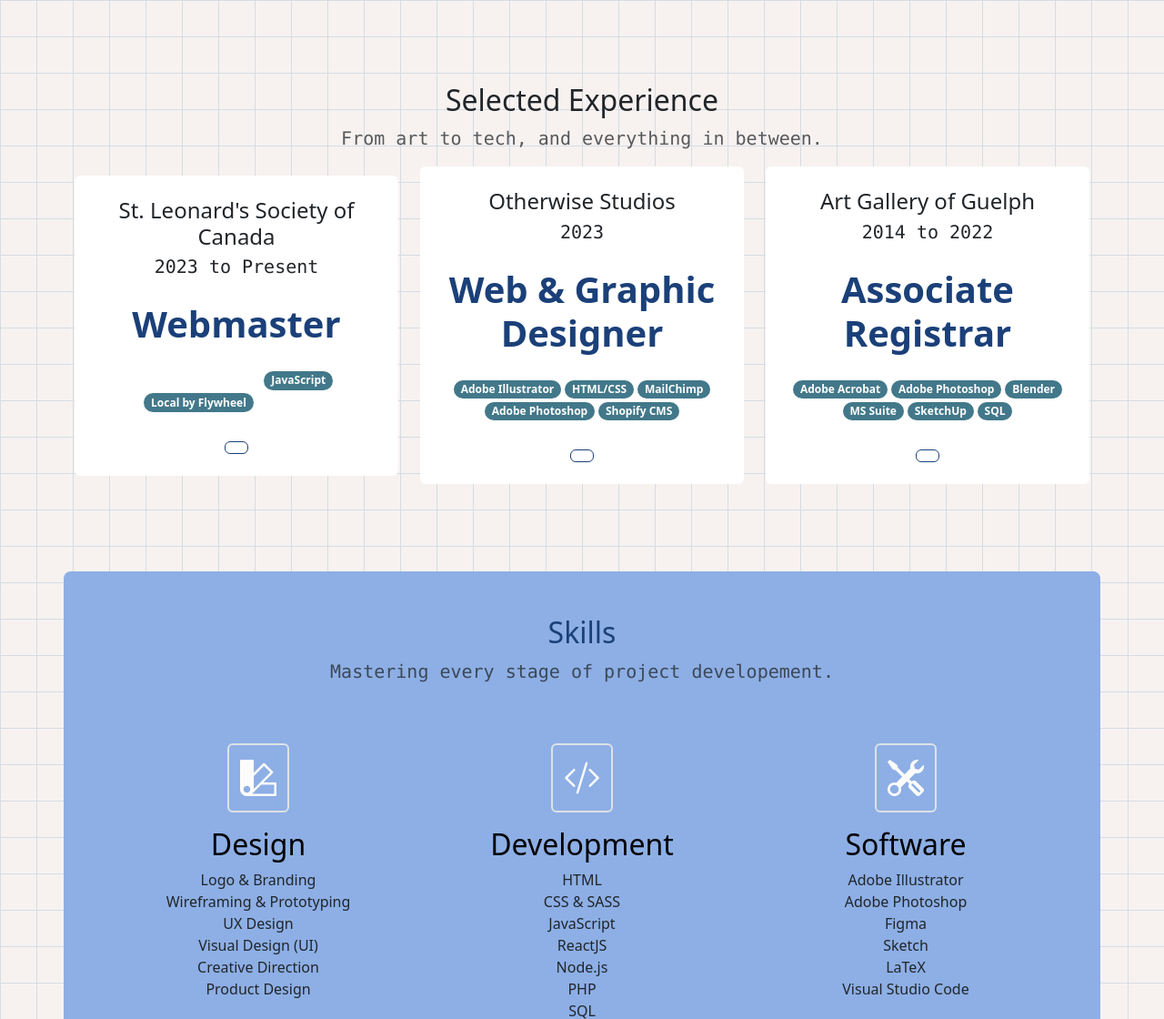
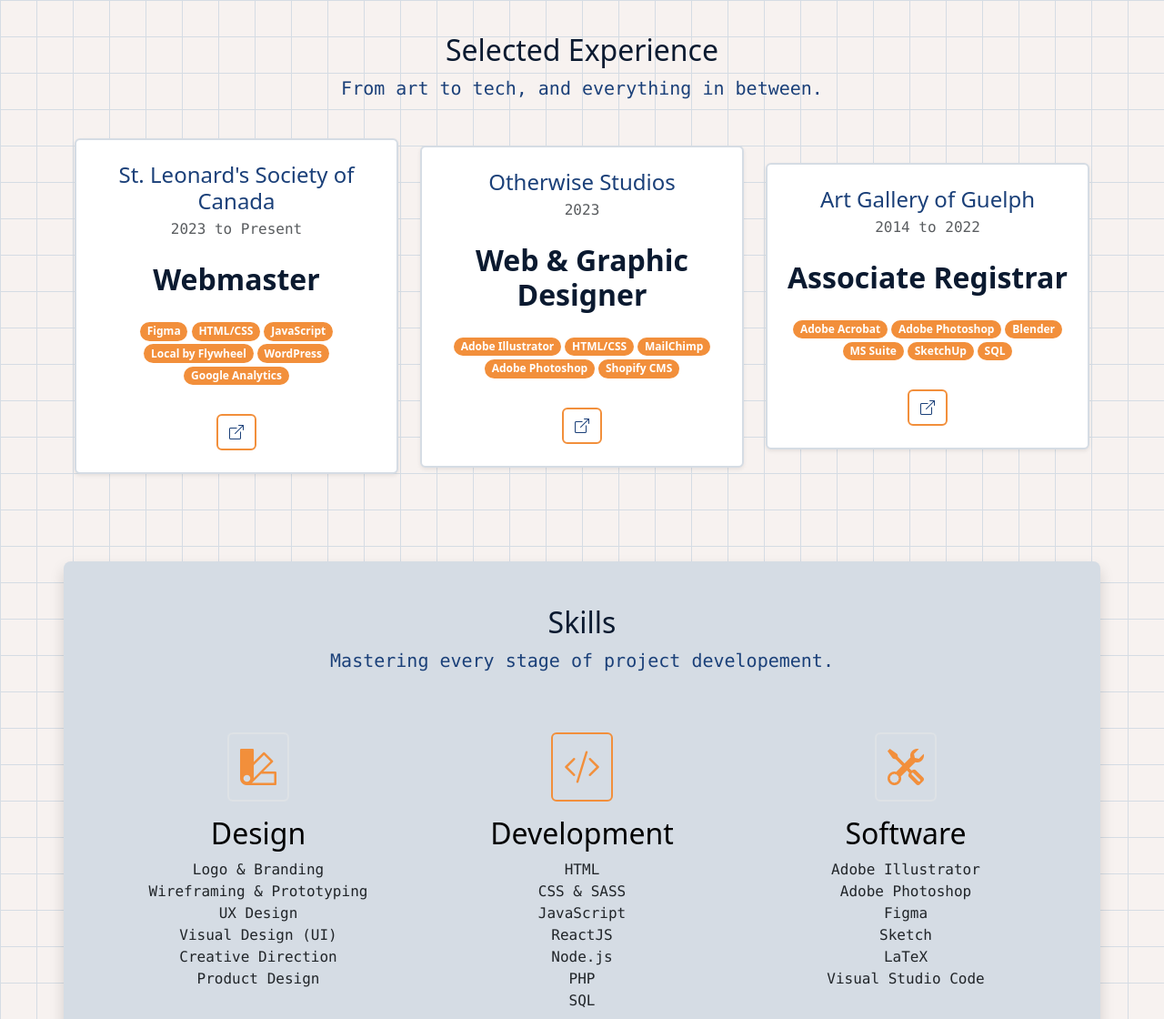
Before and after one commit to daggettt/bootstrap-portfolio, a website: page index.html in a window 1280 px wide. Shown: the part 1680-2800 px from the top of the page at 91% size. Drawn offline with nearby package versions, Linux system fonts and the light colour scheme.

Commit message:
Add more styles and bg for #projects section

```diff
--- a/index.html
+++ b/index.html
@@ -94,7 +94,7 @@
           </div>
 
         <!--CV Download-->
-          <a href="#" class="btn btn-cta text-stone my-6" role="button" type="download">
+          <a href="#" class="btn btn-cta text-stone my-6 shadow-sm" role="button" type="download">
             <i class="bi bi-download fs-4 font-monospace">&nbsp;Resume</i>
           </a>
 
@@ -111,7 +111,7 @@
 
     <!--About Section-->
     <section id="about" class="mt-5">
-      <div class="container-lg bg-sky p-5 rounded-3">
+      <div class="container-lg bg-powder p-5 rounded-3 shadow">
         <div class="text-center">
           <h2 class="text-primary-emphasis">About Me</h2>
           <p class="lead text-primary font-monospace">From art historian to web wizard.</p>
@@ -119,7 +119,7 @@
         <div class="row row-cols-1 row-cols-md-2 align-items-md-center g-5 py-5">
           <!--Left: Icons -->
           <div class="col">
-            <h2 class="fw-bold text-primary-emphasis pb-4">Education</h2>
+
             <div class="row row-cols-1 row-cols-sm-2 g-4">
               <!--Web management-->
               <div class="col d-flex flex-column">
@@ -129,7 +129,7 @@
                   </button>
                 </div>
                 <h4 class="fw-semibold mb-0 text-body-emphasis py-3">Web Management & Graphic Design</h4>
-                <p class="text-body-primary"><span class="badge rounded-pill text-bg-primary">Micro-credential</span>&nbsp;Prepr</p>
+                <p class="text-body-primary fw-medium"><span class="badge rounded-pill text-bg-primary">Micro-credential</span>&nbsp;Prepr</p>
                 <p class="text-muted font-monospace">2023</p>
               </div>
               <!--Masters-->
@@ -140,7 +140,7 @@
                   </button>
                 </div>
                 <h4 class="fw-semibold mb-0 text-body-emphasis py-3">Art History & Visual Culture</h4>
-                <p class="text-body-primary"><span class="badge rounded-pill text-bg-primary">Masters Degree</span>&nbsp;University of Guelph</p>
+                <p class="text-body-primary fw-medium"><span class="badge rounded-pill text-bg-primary">Masters Degree</span>&nbsp;University of Guelph</p>
                 <p class="text-muted font-monospace">2018 - 2020</p>
               </div>
               <!--Google-->
@@ -151,18 +151,18 @@
                   </button>
                 </div>
                 <h4 class="fw-semibold mb-0 text-body-emphasis py-3">Digital Marketing & E-Commerce</h4>
-                <p class="text-body-primary"><span class="badge rounded-pill text-bg-primary">Certificate</span>&nbsp; Google</p>
+                <p class="text-body-primary fw-medium"><span class="badge rounded-pill text-bg-primary">Certificate</span>&nbsp; Google</p>
                 <p class="text-muted font-monospace">2023 to Present</p>
               </div>
               <!---->
               <div class="col d-flex flex-column">
                 <div class="feature-icon-small d-inline-flex align-items-center justify-content-start fs-4">
                   <button class="btn btn-outline-cta  bg-cta rounded-5 border border-2">
-                    <i class="bi bi-tools text-stone rounded-5 fs-4"></i>
+                    <i class="bi bi-palette text-stone rounded-5 fs-4"></i>
                   </button>
                 </div>
                 <h4 class="fw-semibold mb-0 text-body-emphasis py-3">Studio Art & Visual Culture Studies</h4>
-                <p class="text-body-primary"><span class="badge rounded-pill text-bg-primary">Bachelor's Degree</span>&nbsp;University of Guelph</p>
+                <p class="text-body-primary fw-medium"><span class="badge rounded-pill text-bg-primary">Bachelor's Degree</span>&nbsp;University of Guelph</p>
                 <p class="text-muted font-monospace">2013 - 2017</p>
               </div>
             </div>
@@ -170,11 +170,14 @@
           </div>
           <!--Right: About Me description-->
           <div class="col d-flex flex-column align-items-end gap-2">
-            <h2 class="fw-bold text-body-emphasis">By combining my affinity for design with my fascination of programming, I facilitate web projects from ideation to implementation.</h2>
-            <p class="text-body-secondary">With over a decade of professional experience in the visual culture sector, it’s safe to say I had an eye for aesthetics.
+            <h2 class="fw-bold text-primary pb-4">I combine an affinity for design with a passion for programming. </h2>
+            <p class="text-body-primary fw-medium">With over a decade of professional experience in the visual culture sector, I can confidently say that I have a strong eye for aesthetics.
+              This was true, even with my very first website, hand-coded with HTML in 2007. to facilitate web projects from ideation to implementation.
+              This unparalleled level of detail characterizes everything that I do, and is the perfect compliment
               This means my attention to detail is unparalleled, and my knowledge lends the perfect balance to web dev projects, allowing me to identify issues early on, strealminging workflow and exceeding project timelines.
               This unique skillset makes me a key developer/designer/problem-solver extraordinaire.
             </p>
+            <p class="text-body-primary fw-medium">When I'm not busy working on web-related projects I like to spend my time drawing, knitting, reading high-fantasy novels or bird watching. </p>
           </div>
 
         </div>
@@ -184,9 +187,9 @@
     <!--Experience Section-->
     <section id="experience" class="mt-5 py-5">
       <div class="container-lg">
-        <div class="text-center">
-          <h2>Selected Experience</h2>
-          <p class="lead text-muted font-monospace">From art to tech, and everything in between.</p>
+        <div class="text-center pb-4">
+          <h2 class="text-primary-emphasis">Selected Experience</h2>
+          <p class="lead text-primary font-monospace">From art to tech, and everything in between.</p>
         </div>
 
         <!--Experience Cards-->
@@ -194,58 +197,59 @@
 
           <!--Position 1-->
           <div class="col">
-            <div class="card border-0">
+            <div class="card border-2 border-powder shadow-sm">
               <div class="card-body text-center py-4">
-                <h4 class="card-title">St. Leonard's Society of Canada</h4>
-                <p class="lead card-subtitle font-monospace">2023 to Present</p>
-                <p class="display-6 my-4 text-primary fw-bold">Webmaster</p>
+                <h4 class="card-title text-primary">St. Leonard's Society of Canada</h4>
+                <p class="lead card-subtitle text-muted font-monospace fs-6">2023 to Present</p>
+                <h3 class="my-4 text-primary-emphasis fw-bold fs-2">Webmaster</h3>
                 <p class="card-text mx-5 text-muted d-lg-block">
-                  <div class="badge rounded-pill bg-altlight">Figma</div>
-                  <div class="badge rounded-pill bg-altlight">HTML/CSS</div>
-                  <div class="badge rounded-pill bg-secondary">JavaScript</div>
-                  <div class="badge rounded-pill bg-secondary">Local by Flywheel</div>
-                  <div class="badge rounded-pill bg-altdark">WordPress</div>
+                  <div class="badge rounded-pill bg-cta">Figma</div>
+                  <div class="badge rounded-pill bg-cta">HTML/CSS</div>
+                  <div class="badge rounded-pill bg-cta">JavaScript</div>
+                  <div class="badge rounded-pill bg-cta">Local by Flywheel</div>
+                  <div class="badge rounded-pill bg-cta">WordPress</div>
+                  <div class="badge rounded-pill bg-cta">Google Analytics</div>
                 </p>
-                <a href="https://stleonards.ca/" class="btn btn-outline-primary btn-md mt-3"><i class="fa-solid fa-arrow-up-right-from-square"></i></a>
+                <a href="https://stleonards.ca/" class="btn btn-outline-cta btn-md border-2 mt-3"><i class="bi bi-box-arrow-up-right text-primary"></i></a>
               </div>
             </div>
           </div>
 
           <!--Position 2-->
           <div class="col">
-            <div class="card border-0">
+            <div class="card border-2 border-powder shadow-sm">
               <div class="card-body text-center py-4">
-                <h4 class="card-title">Otherwise Studios</h4>
-                <p class="lead card-subtitle font-monospace">2023</p>
-                <p class="display-6 my-4 text-primary fw-bold">Web & Graphic Designer</p>
+                <h4 class="card-title text-primary">Otherwise Studios</h4>
+                <p class="lead card-subtitle text-muted font-monospace fs-6">2023</p>
+                <h3 class="my-4 text-primary-emphasis fw-bold fs-2">Web & Graphic Designer</h3>
                 <p class="card-text mx-5 text-muted d-lg-block">
-                  <div class="badge rounded-pill bg-secondary">Adobe Illustrator</div>
-                  <div class="badge rounded-pill bg-secondary">HTML/CSS</div>
-                  <div class="badge rounded-pill bg-secondary">MailChimp</div>
-                  <div class="badge rounded-pill bg-secondary">Adobe Photoshop</div>
-                  <div class="badge rounded-pill bg-secondary">Shopify CMS</div>
+                  <div class="badge rounded-pill bg-cta">Adobe Illustrator</div>
+                  <div class="badge rounded-pill bg-cta">HTML/CSS</div>
+                  <div class="badge rounded-pill bg-cta">MailChimp</div>
+                  <div class="badge rounded-pill bg-cta">Adobe Photoshop</div>
+                  <div class="badge rounded-pill bg-cta">Shopify CMS</div>
                 </p>
-                <a href="https://otherwisestudios.com/" class="btn btn-outline-primary btn-md mt-3"><i class="fa-solid fa-arrow-up-right-from-square"></i></a>
+                <a href="https://otherwisestudios.com/" class="btn btn-outline-cta btn-md border-2 mt-3"><i class="bi bi-box-arrow-up-right text-primary"></i></a>
               </div>
             </div>
           </div>
 
           <!--Position 3-->
           <div class="col">
-            <div class="card border-0">
+            <div class="card border-2 border-powder shadow-sm">
               <div class="card-body text-center py-4">
-                <h4 class="card-title">Art Gallery of Guelph</h4>
-                <p class="lead card-subtitle font-monospace">2014 to 2022</p>
-                <p class="display-6 my-4 text-primary fw-bold">Associate Registrar</p>
+                <h4 class="card-title text-primary">Art Gallery of Guelph</h4>
+                <p class="lead card-subtitle text-muted font-monospace fs-6">2014 to 2022</p>
+                <h3 class="my-4 text-primary-emphasis fw-bold fs-2">Associate Registrar</h3>
                 <p class="card-text mx-5 text-muted d-lg-block">
-                  <div class="badge rounded-pill bg-secondary">Adobe Acrobat</div>
-                  <div class="badge rounded-pill bg-secondary">Adobe Photoshop</div>
-                  <div class="badge rounded-pill bg-secondary">Blender</div>
-                  <div class="badge rounded-pill bg-secondary">MS Suite</div>
-                  <div class="badge rounded-pill bg-secondary">SketchUp</div>
-                  <div class="badge rounded-pill bg-secondary">SQL</div>
+                  <div class="badge rounded-pill bg-cta">Adobe Acrobat</div>
+                  <div class="badge rounded-pill bg-cta">Adobe Photoshop</div>
+                  <div class="badge rounded-pill bg-cta">Blender</div>
+                  <div class="badge rounded-pill bg-cta">MS Suite</div>
+                  <div class="badge rounded-pill bg-cta">SketchUp</div>
+                  <div class="badge rounded-pill bg-cta">SQL</div>
                 </p>
-                <a href="https://artgalleryofguelph.ca/" class="btn btn-outline-primary btn-md mt-3"><i class="fa-solid fa-arrow-up-right-from-square"></i></a>
+                <a href="https://artgalleryofguelph.ca/" class="btn btn-outline-cta btn-md border-2 mt-3"><i class="bi bi-box-arrow-up-right text-primary"></i></a>
               </div>
             </div>
           </div>
@@ -256,21 +260,21 @@
 
     <!--Skills Section-->
     <section id="skills" class="mt-5">
-      <div class="container-lg bg-sky p-5 rounded-3">
+      <div class="container-lg bg-powder p-5 rounded-3 shadow">
         <div class="text-center text-primary">
-          <h2>Skills</h2>
-          <p class="lead text-muted font-monospace">Mastering every stage of project developement.</p>
+          <h2 class="text-primary-emphasis">Skills</h2>
+          <p class="lead text-primary font-monospace">Mastering every stage of project developement.</p>
         </div>
         <div class="row g-4 py-5 row-cols-1 row-cols-lg-3">
           <!--Design-->
           <div class="feature col justify-content-center text-center">
             <div class="feature-icon d-inline-flex align-items-center justify-content-center">
               <button class="btn btn-outline-cta rounded border border-2 mb-3">
-                <i class="bi bi-palette2 fs-1 text-stone"></i>
+                <i class="bi bi-palette2 fs-1 text-cta"></i>
               </button>
             </div>
             <h3 class="fs-2 text-body-emphasis">Design</h3>
-            <ul class="list-unstyled">
+            <ul class="list-unstyled font-monospace">
               <li>Logo & Branding</li>
               <li>Wireframing & Prototyping</li>
               <li>UX Design</li>
@@ -282,12 +286,12 @@
           <!--Development-->
           <div class="feature col justify-content-center text-center">
             <div class="feature-icon d-inline-flex align-items-center justify-content-center">
-              <button class="btn btn-outline-cta rounded border border-2 mb-3">
-                <i class="bi bi-code-slash fs-1 text-stone"></i>
+              <button class="btn btn-outline-sky rounded border border-cta border-2 mb-3">
+                <i class="bi bi-code-slash fs-1 text-cta"></i>
               </button>
             </div>
             <h3 class="fs-2 text-body-emphasis">Development</h3>
-            <ul class="list-unstyled">
+            <ul class="list-unstyled font-monospace">
               <li>HTML</li>
               <li>CSS & SASS</li>
               <li>JavaScript</li>
@@ -301,11 +305,11 @@
           <div class="feature col justify-content-center text-center">
             <div class="feature-icon d-inline-flex align-items-center justify-content-center">
               <button class="btn btn-outline-cta rounded border border-2 mb-3">
-                <i class="bi bi-tools fs-1 text-stone"></i>
+                <i class="bi bi-tools fs-1 text-cta"></i>
               </button>
             </div>
             <h3 class="fs-2 text-body-emphasis">Software</h3>
-            <ul class="list-unstyled">
+            <ul class="list-unstyled font-monospace">
               <li>Adobe Illustrator</li>
               <li>Adobe Photoshop</li>
               <li>Figma</li>
@@ -320,13 +324,18 @@
     </section>
 
     <!--Projects Section-->
-    <section id="projects">
-      <div class="row row-cols-1 row-cols-md-3 g-4">
+    <section id="projects" class="mt-5">
+      <div class="container-lg bg-powder p-5 rounded-3 shadow">
+        <div class="text-center text-primary">
+          <h2 class="text-primary-emphasis">Projects</h2>
+          <p class="lead text-primary font-monospace">Web development, brand strategy, and product design.</p>
+        </div>
+        <div class="row row-cols-1 row-cols-md-3 g-3">
           <div class="col">
             <div class="card h-100">
               <img src="..." class="card-img-top" alt="...">
               <div class="card-body">
-              <h5 class="card-title">Card title</h5>
+                <h5 class="card-title">Fundraising Campaign</h5>
                 <p class="card-text">This is a longer card with supporting text below as a natural lead-in to additional content. This content is a little bit longer.</p>
               </div>
             </div>
@@ -335,7 +344,7 @@
             <div class="card h-100">
               <img src="..." class="card-img-top" alt="...">
               <div class="card-body">
-              <h5 class="card-title">Card title</h5>
+                <h5 class="card-title">Brand Identity</h5>
                 <p class="card-text">This is a short card.</p>
               </div>
             </div>
@@ -344,8 +353,10 @@
             <div class="card h-100">
               <img src="..." class="card-img-top" alt="...">
               <div class="card-body">
-              <h5 class="card-title">Card title</h5>
+                <h5 class="card-title">This Site</h5>
                 <p class="card-text">This is a longer card with supporting text below as a natural lead-in to additional content.</p>
+              </div>
+            </div>
           </div>
         </div>
       </div>
--- a/sass/main.scss
+++ b/sass/main.scss
@@ -13,7 +13,7 @@ $card-height: 100%
 
 $custom-theme-colors : (
 
-  "stone" : #FDFCFC,
+  "stone" : #F7F2F0,
   "powder" : #d5dce4,
   "lime" : #BDD359,
   "sky" : #8dafe5,
```
Lines whose indentation alone changed are shown as unchanged.
